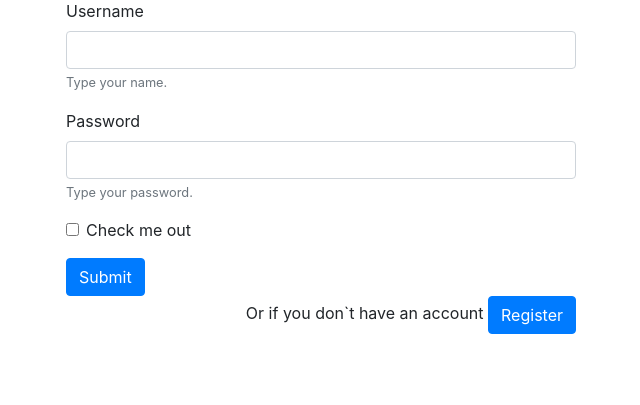
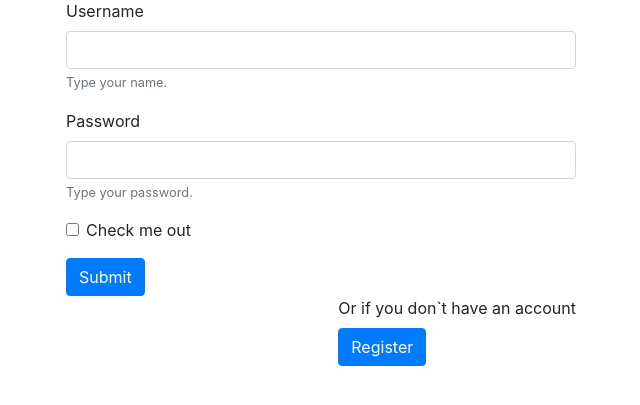
Before and after one commit to JJackol/AIIR_Do_dna, a Django app: template server/backend_api/templates/pages/login.html in a window 1280 px wide. Shown: the part 223-628 px from the top of the page, without its empty margins (49-689 px from the left). Run offline with Django 3.2, Linux system fonts and the light colour scheme; the template is opened without the code that fills it, so the values that code supplies are empty; some libraries are stand-ins or nearby versions.

Commit message:
Dodane podstawowe, działające logowanie

```diff
--- a/server/backend_api/process/views.py
+++ b/server/backend_api/process/views.py
@@ -47,7 +47,7 @@ def register(request):
         username = request.POST.get('username')
         password = request.POST.get('password')
         User.objects.create(username=username, password=password)
-        return redirect('/')
+        return render(request, 'pages/login.html')
 
 def track_progress(request, calculation_name):
     """Strona na której można śledzić postęp obliczeń
--- a/server/backend_api/templates/pages/login.html
+++ b/server/backend_api/templates/pages/login.html
@@ -24,7 +24,9 @@
   <div class="col-6">
     <div style="float:right">
       <label for="registerButton">Or if you don`t have an account</label>
-      <a class="btn btn-primary" href="register">Register</a>
+    <form method="get" action="register">
+      <button type="submit" class="btn btn-primary">Register</a>
+    </form>
     </div>
   </div>
 </div>
```
